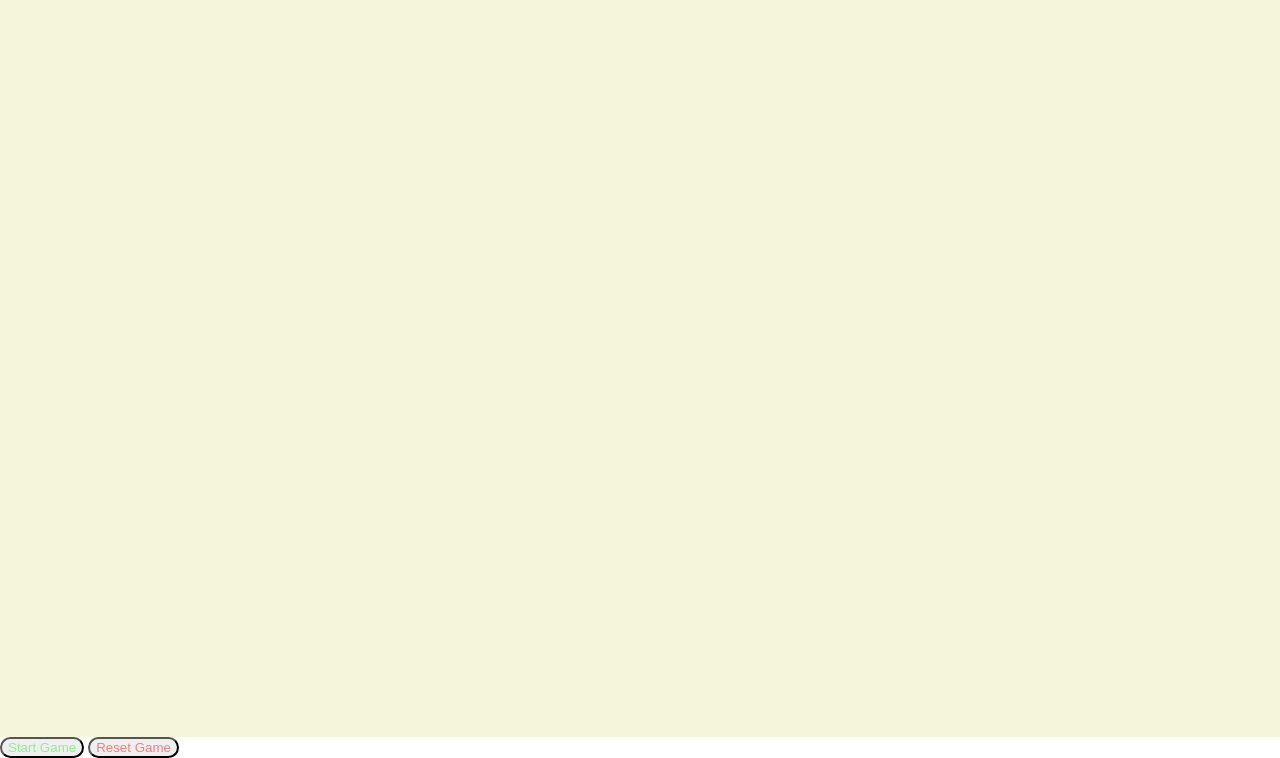
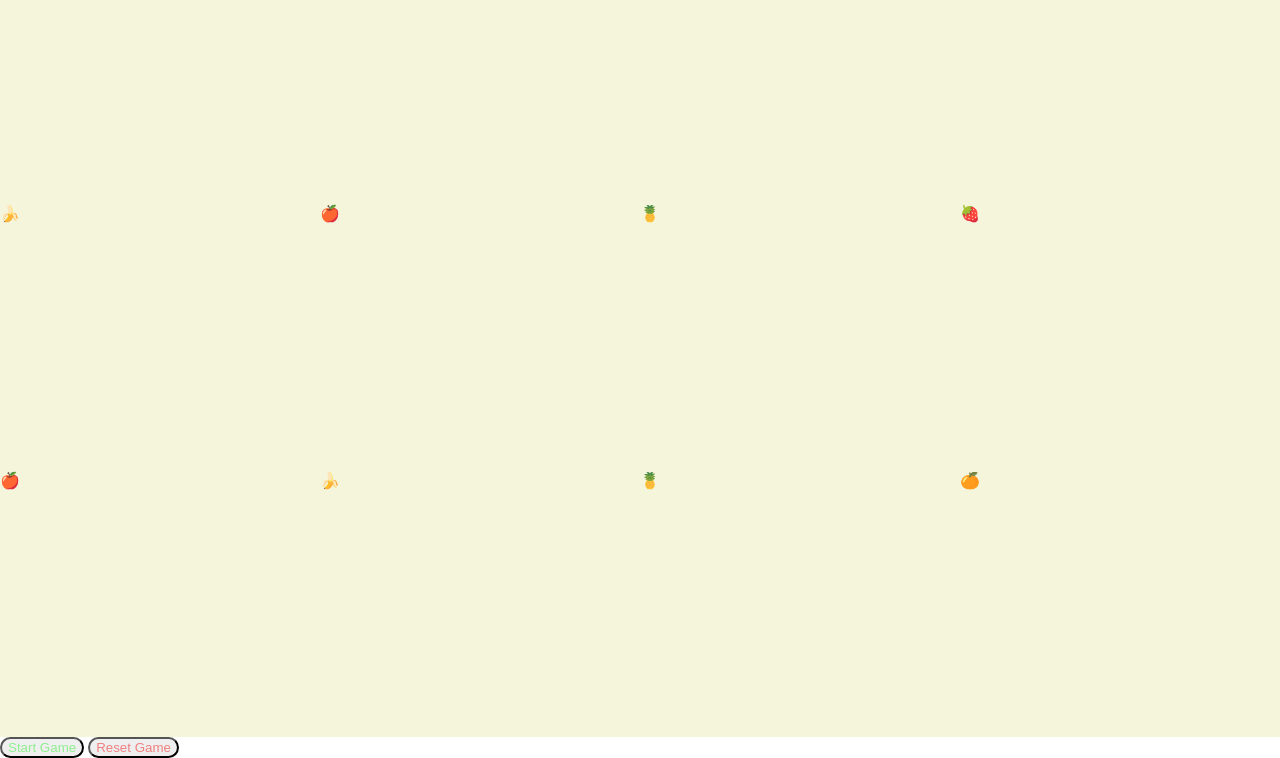
Before and after one commit to KenanCross/gc-ah-fs-js-unit-4-teamproject, a plain HTML site: page index.html in a window 1280 px wide. Both pictures are taken after a click on the button "Start Game". Shown: the part 289-1047 px from the top of the page. Drawn offline with Linux system fonts and the light colour scheme.

Commit message:
added creation of child nodes correctly in script

```diff
--- a/index.html
+++ b/index.html
@@ -1,11 +1,11 @@
 <!DOCTYPE html>
 <html lang="en">
 	<head>
-    <meta charset="UTF-8">
-    <meta name="viewport" content="width=device-width, initial-scale=1.0">
+		<meta charset="UTF-8" />
+		<meta name="viewport" content="width=device-width, initial-scale=1.0" />
 		<title>Memory Game</title>
 		<!-- change the name of css file based on yours -->
-    <link rel="stylesheet" href="css/style.css">
+		<link rel="stylesheet" href="css/style.css" />
 	</head>
 	<body>
 		<!-- Title   -->
@@ -15,9 +15,7 @@
 		<div class="timer" id="timer">Time: 00:00</div>
 
 		<!-- Stage inside this will all the cards will come from js directly-->
-    <div class="stage">
-
-    </div>
+		<div id="stage" class="stage"></div>
 
 		<!-- Buttons for starting and reseting the game -->
 		<div class="buttons">
--- a/scripts/script.js
+++ b/scripts/script.js
@@ -28,10 +28,12 @@ const shuffleArray = (array) => {
 const createCard = (symbol) => {
 	// DOM creates new div element to represent the card
 	const card = document.createElement("div");
+	let cardFront = document.createElement("div");
+	let cardBack = document.createElement("div");
 	// class .card
 	card.classList.add("card");
-	card.appendChild("div").classList.add("card_front");
-	card.appendChild("div").classList.add("card_back");
+	card.appendChild(cardFront).classList.add("card_front");
+	card.appendChild(cardBack).classList.add("card_back");
 	// unique symbol for each card
 	card.dataset.symbol = symbol;
 	card.querySelector(".card_back").textContent = symbol;
```
Lines whose indentation alone changed are shown as unchanged.
